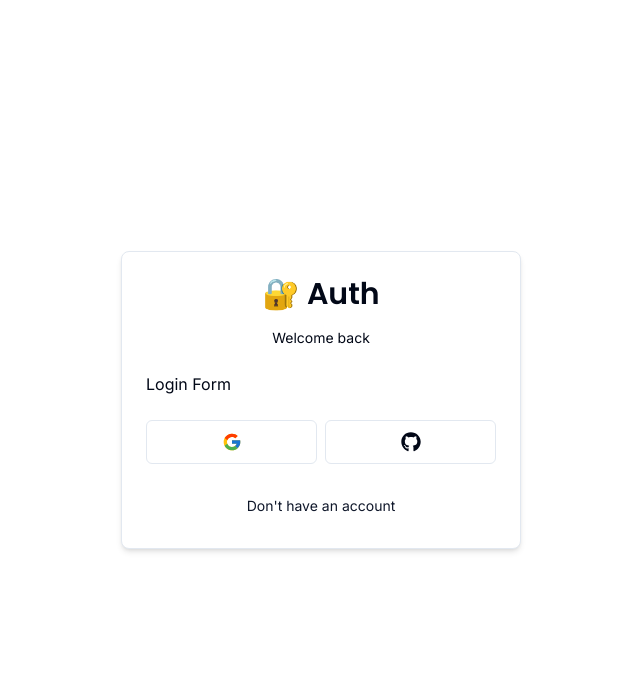
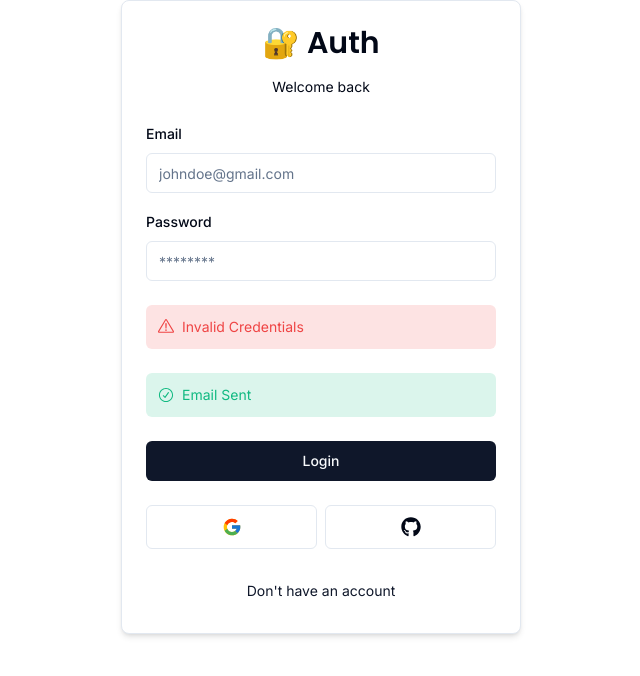
Before and after one commit to MaarcusRenieroL/next-auth-masterclass, a Next.js app: page /auth/login in a window 1280 px wide. Shown: the top 676 px of the page, without its empty margins (319-959 px from the left). Built offline with nearby package versions, Linux system fonts and the light colour scheme.

Commit message:
feat: add login form

```diff
--- a/app/globals.css
+++ b/app/globals.css
@@ -1,10 +1,6 @@
 @tailwind base;
 @tailwind components;
 @tailwind utilities;
-
-html, body, :root {
-  height: 100%;
-}
 
 @layer base {
   :root {
--- a/components/auth/login-form.tsx
+++ b/components/auth/login-form.tsx
@@ -1,6 +1,34 @@
+"use client";
+
 import { CardWrapper } from "./card-wrapper";
+import { useForm } from "react-hook-form";
+import { zodResolver } from "@hookform/resolvers/zod";
+import {
+  Form,
+  FormControl,
+  FormField,
+  FormItem,
+  FormLabel,
+  FormMessage,
+} from "../ui/form";
+import * as z from "zod";
+import { LoginSchema } from "../../schemas/index";
+import { Input } from "../ui/input";
+import { Button } from "../ui/button";
+import { FormError } from "../form-error";
+import { FormSuccess } from "../form-success";
 
 export const LoginForm = () => {
+  const form = useForm<z.infer<typeof LoginSchema>>({
+    resolver: zodResolver(LoginSchema),
+    defaultValues: {
+      email: "",
+      password: "",
+    },
+  });
+  const onSubmit = (values: z.infer<typeof LoginSchema>) => {
+    console.log(values);
+  };
   return (
     <CardWrapper
       headerLabel="Welcome back"
@@ -8,7 +36,47 @@ export const LoginForm = () => {
       backButtonHref="auth/register"
       showSocial
     >
-      Login Form
+      <Form {...form}>
+        <form onSubmit={form.handleSubmit(onSubmit)} className="space-y-6">
+          <div className="space-y-4">
+            <FormField
+              control={form.control}
+              name="email"
+              render={({ field }) => (
+                <FormItem>
+                  <FormLabel>Email</FormLabel>
+                  <FormControl>
+                    <Input
+                      {...field}
+                      placeholder="johndoe@gmail.com"
+                      type="email"
+                    />
+                  </FormControl>
+                  <FormMessage />
+                </FormItem>
+              )}
+            />
+            <FormField
+              control={form.control}
+              name="password"
+              render={({ field }) => (
+                <FormItem>
+                  <FormLabel>Password</FormLabel>
+                  <FormControl>
+                    <Input {...field} placeholder="********" type="password" />
+                  </FormControl>
+                  <FormMessage />
+                </FormItem>
+              )}
+            />
+          </div>
+          <FormError message="Invalid Credentials" />
+          <FormSuccess message="Email Sent" />
+          <Button type="submit" className="w-full">
+            Login
+          </Button>
+        </form>
+      </Form>
     </CardWrapper>
   );
 };
--- /dev/null
+++ b/components/form-error.tsx
@@ -0,0 +1,18 @@
+import { ExclamationTriangleIcon } from "@radix-ui/react-icons";
+
+interface FormErrorProps {
+  message: string;
+}
+
+export const FormError = ({ message }: FormErrorProps) => {
+  if (!message) {
+    return null;
+  }
+
+  return (
+    <div className="bg-destructive/15 p-3 rounded-md flex items-center gap-x-2 text-sm text-destructive">
+      <ExclamationTriangleIcon className="h-4 w-4" />
+      <p>{message}</p>
+    </div>
+  );
+};
--- /dev/null
+++ b/components/form-success.tsx
@@ -0,0 +1,18 @@
+import { CheckCircledIcon } from "@radix-ui/react-icons";
+
+interface FormSuccessProps {
+  message: string;
+}
+
+export const FormSuccess = ({ message }: FormSuccessProps) => {
+  if (!message) {
+    return null;
+  }
+
+  return (
+    <div className="bg-emerald-500/15 p-3 rounded-md flex items-center gap-x-2 text-sm text-emerald-500">
+      <CheckCircledIcon className="h-4 w-4" />
+      <p>{message}</p>
+    </div>
+  );
+};
--- /dev/null
+++ b/components/ui/form.tsx
@@ -0,0 +1,176 @@
+import * as React from "react"
+import * as LabelPrimitive from "@radix-ui/react-label"
+import { Slot } from "@radix-ui/react-slot"
+import {
+  Controller,
+  ControllerProps,
+  FieldPath,
+  FieldValues,
+  FormProvider,
+  useFormContext,
+} from "react-hook-form"
+
+import { cn } from "@/lib/utils"
+import { Label } from "@/components/ui/label"
+
+const Form = FormProvider
+
+type FormFieldContextValue<
+  TFieldValues extends FieldValues = FieldValues,
+  TName extends FieldPath<TFieldValues> = FieldPath<TFieldValues>
+> = {
+  name: TName
+}
+
+const FormFieldContext = React.createContext<FormFieldContextValue>(
+  {} as FormFieldContextValue
+)
+
+const FormField = <
+  TFieldValues extends FieldValues = FieldValues,
+  TName extends FieldPath<TFieldValues> = FieldPath<TFieldValues>
+>({
+  ...props
+}: ControllerProps<TFieldValues, TName>) => {
+  return (
+    <FormFieldContext.Provider value={{ name: props.name }}>
+      <Controller {...props} />
+    </FormFieldContext.Provider>
+  )
+}
+
+const useFormField = () => {
+  const fieldContext = React.useContext(FormFieldContext)
+  const itemContext = React.useContext(FormItemContext)
+  const { getFieldState, formState } = useFormContext()
+
+  const fieldState = getFieldState(fieldContext.name, formState)
+
+  if (!fieldContext) {
+    throw new Error("useFormField should be used within <FormField>")
+  }
+
+  const { id } = itemContext
+
+  return {
+    id,
+    name: fieldContext.name,
+    formItemId: `${id}-form-item`,
+    formDescriptionId: `${id}-form-item-description`,
+    formMessageId: `${id}-form-item-message`,
+    ...fieldState,
+  }
+}
+
+type FormItemContextValue = {
+  id: string
+}
+
+const FormItemContext = React.createContext<FormItemContextValue>(
+  {} as FormItemContextValue
+)
+
+const FormItem = React.forwardRef<
+  HTMLDivElement,
+  React.HTMLAttributes<HTMLDivElement>
+>(({ className, ...props }, ref) => {
+  const id = React.useId()
+
+  return (
+    <FormItemContext.Provider value={{ id }}>
+      <div ref={ref} className={cn("space-y-2", className)} {...props} />
+    </FormItemContext.Provider>
+  )
+})
+FormItem.displayName = "FormItem"
+
+const FormLabel = React.forwardRef<
+  React.ElementRef<typeof LabelPrimitive.Root>,
+  React.ComponentPropsWithoutRef<typeof LabelPrimitive.Root>
+>(({ className, ...props }, ref) => {
+  const { error, formItemId } = useFormField()
+
+  return (
+    <Label
+      ref={ref}
+      className={cn(error && "text-destructive", className)}
+      htmlFor={formItemId}
+      {...props}
+    />
+  )
+})
+FormLabel.displayName = "FormLabel"
+
+const FormControl = React.forwardRef<
+  React.ElementRef<typeof Slot>,
+  React.ComponentPropsWithoutRef<typeof Slot>
+>(({ ...props }, ref) => {
+  const { error, formItemId, formDescriptionId, formMessageId } = useFormField()
+
+  return (
+    <Slot
+      ref={ref}
+      id={formItemId}
+      aria-describedby={
+        !error
+          ? `${formDescriptionId}`
+          : `${formDescriptionId} ${formMessageId}`
+      }
+      aria-invalid={!!error}
+      {...props}
+    />
+  )
+})
+FormControl.displayName = "FormControl"
+
+const FormDescription = React.forwardRef<
+  HTMLParagraphElement,
+  React.HTMLAttributes<HTMLParagraphElement>
+>(({ className, ...props }, ref) => {
+  const { formDescriptionId } = useFormField()
+
+  return (
+    <p
+      ref={ref}
+      id={formDescriptionId}
+      className={cn("text-sm text-muted-foreground", className)}
+      {...props}
+    />
+  )
+})
+FormDescription.displayName = "FormDescription"
+
+const FormMessage = React.forwardRef<
+  HTMLParagraphElement,
+  React.HTMLAttributes<HTMLParagraphElement>
+>(({ className, children, ...props }, ref) => {
+  const { error, formMessageId } = useFormField()
+  const body = error ? String(error?.message) : children
+
+  if (!body) {
+    return null
+  }
+
+  return (
+    <p
+      ref={ref}
+      id={formMessageId}
+      className={cn("text-sm font-medium text-destructive", className)}
+      {...props}
+    >
+      {body}
+    </p>
+  )
+})
+FormMessage.displayName = "FormMessage"
+
+export {
+  useFormField,
+  Form,
+  FormItem,
+  FormLabel,
+  FormControl,
+  FormDescription,
+  FormMessage,
+  FormField,
+}
--- /dev/null
+++ b/components/ui/input.tsx
@@ -0,0 +1,25 @@
+import * as React from "react"
+
+import { cn } from "@/lib/utils"
+
+export interface InputProps
+  extends React.InputHTMLAttributes<HTMLInputElement> {}
+
+const Input = React.forwardRef<HTMLInputElement, InputProps>(
+  ({ className, type, ...props }, ref) => {
+    return (
+      <input
+        type={type}
+        className={cn(
+          "flex h-10 w-full rounded-md border border-input bg-background px-3 py-2 text-sm ring-offset-background file:border-0 file:bg-transparent file:text-sm file:font-medium placeholder:text-muted-foreground focus-visible:outline-none focus-visible:ring-2 focus-visible:ring-ring focus-visible:ring-offset-2 disabled:cursor-not-allowed disabled:opacity-50",
+          className
+        )}
+        ref={ref}
+        {...props}
+      />
+    )
+  }
+)
+Input.displayName = "Input"
+
+export { Input }
--- /dev/null
+++ b/components/ui/label.tsx
@@ -0,0 +1,26 @@
+"use client"
+
+import * as React from "react"
+import * as LabelPrimitive from "@radix-ui/react-label"
+import { cva, type VariantProps } from "class-variance-authority"
+
+import { cn } from "@/lib/utils"
+
+const labelVariants = cva(
+  "text-sm font-medium leading-none peer-disabled:cursor-not-allowed peer-disabled:opacity-70"
+)
+
+const Label = React.forwardRef<
+  React.ElementRef<typeof LabelPrimitive.Root>,
+  React.ComponentPropsWithoutRef<typeof LabelPrimitive.Root> &
+    VariantProps<typeof labelVariants>
+>(({ className, ...props }, ref) => (
+  <LabelPrimitive.Root
+    ref={ref}
+    className={cn(labelVariants(), className)}
+    {...props}
+  />
+))
+Label.displayName = LabelPrimitive.Root.displayName
+
+export { Label }
--- /dev/null
+++ b/schemas/index.ts
@@ -0,0 +1,10 @@
+import * as z from "zod";
+
+export const LoginSchema = z.object({
+  email: z.string().email({
+    message: "Email is required",
+  }),
+  password: z.string().min(1, {
+    message: "Password is required",
+  }),
+});
```
Also changed, not shown: package.json (+6 -1 lines), components.json, 1 other file (tests, documents, lock files or other folders).
